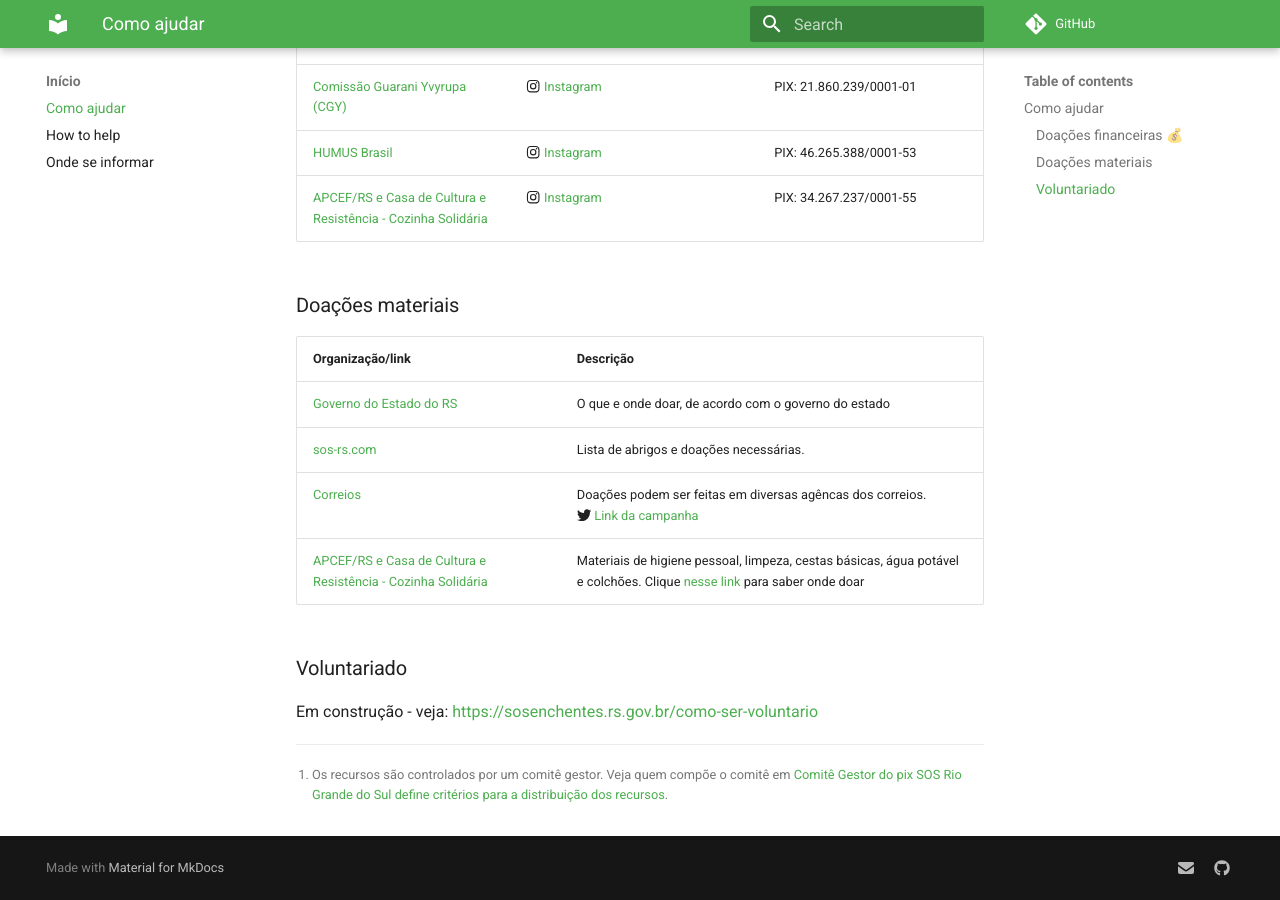
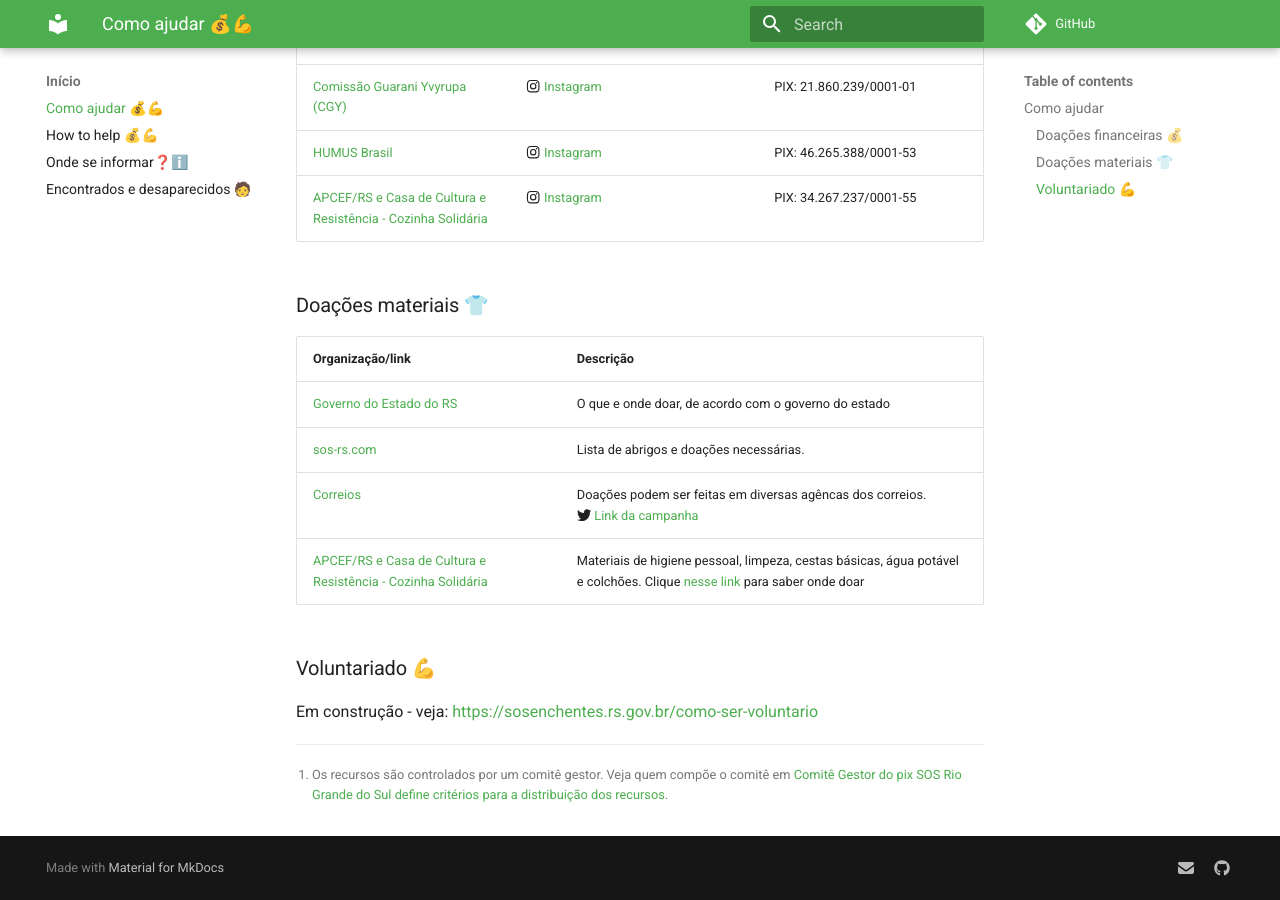
Before and after one commit to enchentesrs/enchentesrs.github.io, an MkDocs documentation site: the page built from docs/index.md, in a window 1280 px wide and 900 px high, scrolled down 1003 px. Built offline with MkDocs 1.6.1 and Material for MkDocs 9.7.7, drawn with Linux system fonts in a browser that asks for light colours; comment, search, counter and statistics services are not loaded.

Commit message:
Diversas atualizações

```diff
--- a/docs/index.md
+++ b/docs/index.md
@@ -23,13 +23,13 @@
 | [Conselho Missionário Indigenista (CIMI)](https://cimi.org.br/)       | :fontawesome-brands-instagram: [Instagram](https://www.instagram.com/p/C6mfJUTPu9a/)               | PIX: Veja o instragram           |
 | [Comissão Guarani Yvyrupa (CGY)](https://www.yvyrupa.org.br/)         | :fontawesome-brands-instagram: [Instagram](https://www.instagram.com/p/C6hXaMBvib1/)               | PIX: 21.860.239/0001-01          |
 | [HUMUS Brasil](https://www.humusbr.org/quem-somos)                    | :fontawesome-brands-instagram: [Instagram](https://www.instagram.com/p/C6hTjz3pxe3/)               | PIX: 46.265.388/0001-53          |
-| [APCEF/RS e Casa de Cultura e Resistência - Cozinha Solidária][apcef] | :fontawesome-brands-instagram: [Instagram](https://www.instagram.com/p/C6uMCc5uKwG/)               | PIX: 34.267.237/0001-55                                 |
+| [APCEF/RS e Casa de Cultura e Resistência - Cozinha Solidária][apcef] | :fontawesome-brands-instagram: [Instagram](https://www.instagram.com/p/C6uMCc5uKwG/)               | PIX: 34.267.237/0001-55          |
 
 [sosrs]: https://sosenchentes.rs.gov.br/sobre-o-pix
 [^sosrs]: Os recursos são controlados por um comitê gestor. Veja quem compõe o comitê em [Comitê Gestor do pix SOS Rio Grande do Sul define critérios para a distribuição dos recursos](https://www.estado.rs.gov.br/comite-gestor-do-pix-sos-rio-grande-do-sul-define-criterios-para-a-distribuicao-dos-recursos).
 [apcef]: https://www.apcefrs.org.br/apcef-rs-segue-incansavel-nas-acoes-de-solidariedade-nesses-dias-tao-dificeis
 
-### Doações materiais
+### Doações materiais 👕
 
 | Organização/link                                                            | Descrição                                                                                                                                                                  |
 | --------------------------------------------------------------------------- | -------------------------------------------------------------------------------------------------------------------------------------------------------------------------- |
@@ -40,6 +40,6 @@
 
 [Correios]: https://saladeimprensa.correios.com.br/arquivos/9505
 
-### Voluntariado
+### Voluntariado 💪
 
 Em construção - veja: <https://sosenchentes.rs.gov.br/como-ser-voluntario>
--- a/mkdocs.yml
+++ b/mkdocs.yml
@@ -35,9 +35,10 @@
       name: Repositório no GitHub
 nav:
 - Início:
-  - Como ajudar: index.md
-  - How to help: how-to-help.md
-  - Onde se informar: onde-se-informar.md
+  - Como ajudar 💰💪: index.md
+  - How to help 💰💪: how-to-help.md
+  - Onde se informar❓ℹ️: onde-se-informar.md
+  - Encontrados e desaparecidos 🧑: encontrados-desaparecidos.md
 - Ajude/contribua com o site: contribua-site.md
 #- blog/index.md
 #- contacts.md
```
Also changed, not shown: docs/encontrados-desaparecidos.md (added, +15 -0 lines).
